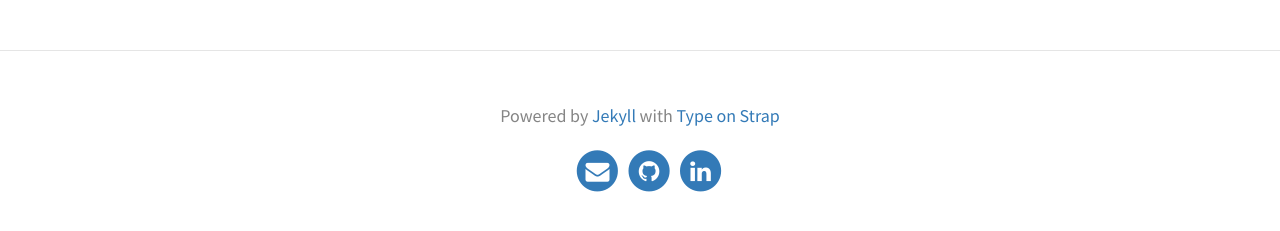
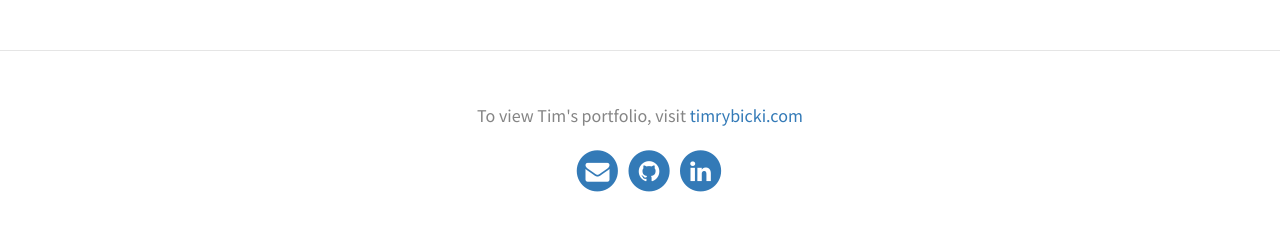
Before and after one commit to celtic426/blog, a Jekyll site: the page built from index.html, in a window 1280 px wide. Shown: the part 509-740 px from the top of the page. Built offline with Jekyll 4.4.1, drawn with Linux system fonts in a browser that asks for light colours; the list of posts is cut into pages by our own code.

Commit message:
Add my portfolio link to footer

```diff
--- a/_config.yml
+++ b/_config.yml
@@ -18,7 +18,7 @@ theme_settings:
      <p>Welcome to the latest news and tips in web development</p>
   header_text_feature_image: assets/img/pexels/triangular.jpeg
   footer_text: >
-   Powered by <a href="https://jekyllrb.com/">Jekyll</a> with <a href="https://github.com/sylhare/Type-on-Strap">Type on Strap</a>
+   To view Tim's portfolio, visit <a href="https://timrybicki.com/" target="_blank">timrybicki.com</a>
 
   # Icons
   rss:
```
